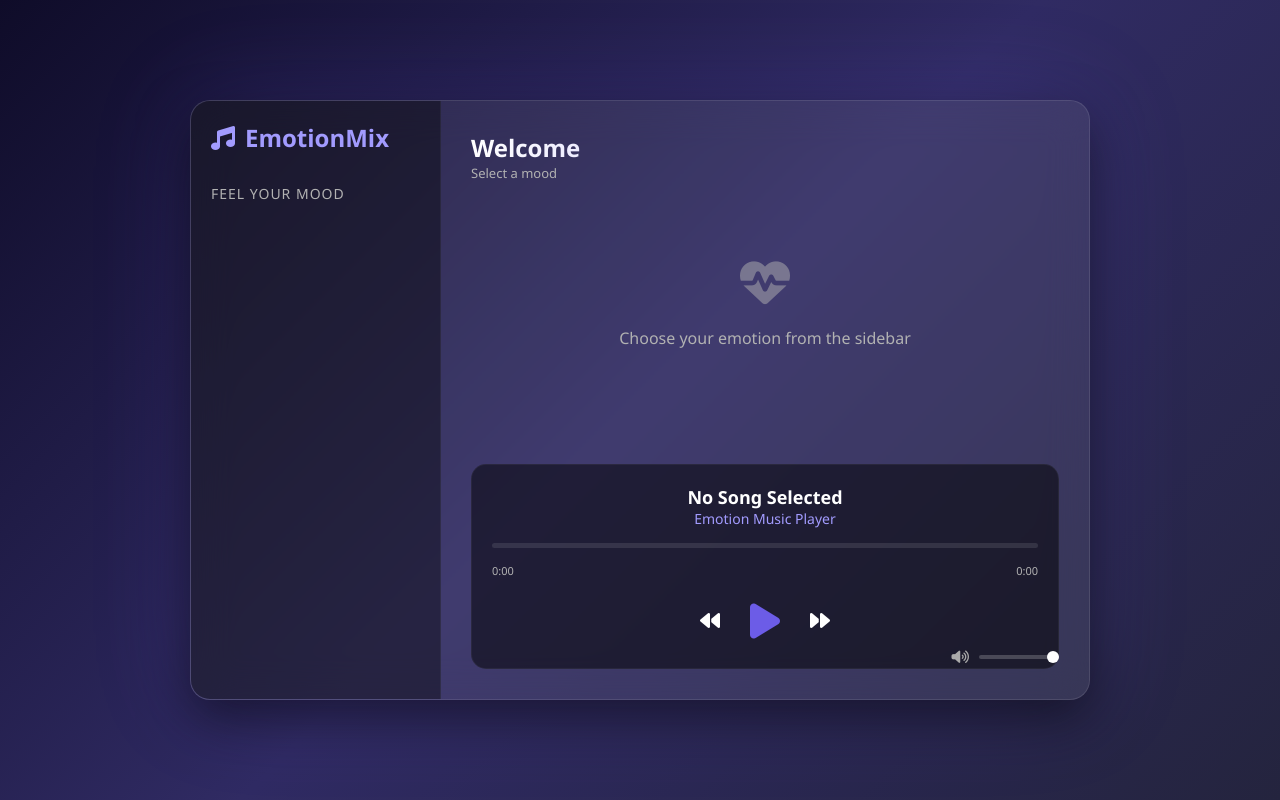
After one commit to kritiu14-collab/mood-interactive-app, a Flask app: template templates/musicapp.html in a window 1280 px wide. The commit adds this page. Run offline with Flask 3, Linux system fonts and the light colour scheme; the template is opened without the code that fills it, so the values that code supplies are empty.

Commit message:
i Added admin and features and changes in app.py wq

```diff
--- /dev/null
+++ b/templates/musicapp.html
@@ -0,0 +1,510 @@
+<!DOCTYPE html>
+<html lang="en">
+<head>
+    <meta charset="UTF-8">
+    <meta name="viewport" content="width=device-width, initial-scale=1.0">
+    <title>Emotion Music Player</title>
+    <link rel="stylesheet" href="https://cdnjs.cloudflare.com/ajax/libs/font-awesome/6.4.0/css/all.min.css">
+    <style>
+        :root {
+            --primary-color: #6c5ce7;
+            --secondary-color: #a29bfe;
+            --text-main: #ffffff;
+            --text-muted: #b2b2b2;
+        }
+
+        * {
+            margin: 0;
+            padding: 0;
+            box-sizing: border-box;
+            font-family: 'Segoe UI', Tahoma, Geneva, Verdana, sans-serif;
+        }
+
+        body {
+            background: linear-gradient(135deg, #0f0c29, #302b63, #24243e);
+            height: 100vh;
+            display: flex;
+            justify-content: center;
+            align-items: center;
+            color: var(--text-main);
+            overflow: hidden;
+            position: relative;
+        }
+
+        /* ✨ Sparkle Stars Background */
+        .stars-container {
+            position: fixed;
+            top: 0;
+            left: 0;
+            width: 100%;
+            height: 100%;
+            pointer-events: none;
+            z-index: 0;
+            overflow: hidden;
+        }
+
+        .star {
+            position: absolute;
+            background: white;
+            border-radius: 50%;
+            animation: twinkle var(--duration) ease-in-out infinite;
+            opacity: 0;
+        }
+
+        @keyframes twinkle {
+            0%, 100% { opacity: 0; transform: scale(0.5); }
+            50% { opacity: 1; transform: scale(1); box-shadow: 0 0 10px #fff, 0 0 20px var(--primary-color); }
+        }
+
+        /* Main Container */
+        .music-player {
+            width: 900px;
+            height: 600px;
+            background: rgba(255, 255, 255, 0.08);
+            backdrop-filter: blur(20px);
+            border-radius: 20px;
+            display: flex;
+            overflow: hidden;
+            box-shadow: 0 20px 50px rgba(0, 0, 0, 0.5), 0 0 100px rgba(108, 92, 231, 0.2);
+            border: 1px solid rgba(255, 255, 255, 0.1);
+            position: relative;
+            z-index: 1;
+        }
+
+        /* Sidebar */
+        .playlist-sidebar {
+            width: 250px;
+            background: rgba(0, 0, 0, 0.4);
+            padding: 20px;
+            border-right: 1px solid rgba(255, 255, 255, 0.05);
+            display: flex;
+            flex-direction: column;
+        }
+
+        .app-logo {
+            font-size: 24px;
+            font-weight: bold;
+            margin-bottom: 30px;
+            color: var(--secondary-color);
+            display: flex;
+            align-items: center;
+            gap: 10px;
+        }
+
+        .playlist-header {
+            font-size: 14px;
+            text-transform: uppercase;
+            letter-spacing: 1px;
+            color: var(--text-muted);
+            margin-bottom: 15px;
+        }
+
+        .playlist-btn {
+            background: transparent;
+            border: none;
+            color: var(--text-main);
+            text-align: left;
+            padding: 12px 15px;
+            margin-bottom: 8px;
+            cursor: pointer;
+            border-radius: 10px;
+            transition: 0.3s;
+            font-size: 15px;
+            display: flex;
+            align-items: center;
+            gap: 10px;
+        }
+
+        .playlist-btn:hover, .playlist-btn.active {
+            background: linear-gradient(90deg, var(--primary-color), var(--secondary-color));
+            box-shadow: 0 0 15px rgba(108, 92, 231, 0.5);
+        }
+
+        .playlist-btn .emoji {
+            font-size: 18px;
+        }
+
+        /* Main Content */
+        .main-content {
+            flex: 1;
+            padding: 30px;
+            display: flex;
+            flex-direction: column;
+            position: relative;
+        }
+
+        .playlist-title {
+            font-size: 24px;
+            font-weight: bold;
+            background: linear-gradient(90deg, #fff, var(--secondary-color));
+            -webkit-background-clip: text;
+            -webkit-text-fill-color: transparent;
+        }
+
+        .playlist-count {
+            font-size: 13px;
+            color: var(--text-muted);
+            margin-bottom: 15px;
+        }
+
+        .song-list {
+            flex: 1;
+            overflow-y: auto;
+            margin-top: 10px;
+        }
+
+        .song-list::-webkit-scrollbar {
+            width: 5px;
+        }
+        .song-list::-webkit-scrollbar-thumb {
+            background: var(--primary-color);
+            border-radius: 5px;
+        }
+
+        .song-item {
+            display: flex;
+            justify-content: space-between;
+            align-items: center;
+            padding: 15px;
+            border-bottom: 1px solid rgba(255, 255, 255, 0.05);
+            cursor: pointer;
+            transition: 0.2s;
+            border-radius: 8px;
+            margin-bottom: 5px;
+        }
+
+        .song-item:hover {
+            background: rgba(255, 255, 255, 0.1);
+        }
+
+        .song-item.playing {
+            background: linear-gradient(90deg, rgba(108, 92, 231, 0.4), transparent);
+            border-left: 4px solid var(--secondary-color);
+        }
+
+        .song-info h4 {
+            font-size: 15px;
+            margin-bottom: 4px;
+        }
+
+        .song-info p {
+            font-size: 12px;
+            color: var(--text-muted);
+        }
+
+        .song-duration {
+            font-size: 13px;
+            color: var(--text-muted);
+        }
+
+        /* Player Controls */
+        .player-controls {
+            background: rgba(0, 0, 0, 0.5);
+            padding: 20px;
+            border-radius: 15px;
+            margin-top: auto;
+            display: flex;
+            flex-direction: column;
+            gap: 15px;
+            border: 1px solid rgba(255, 255, 255, 0.05);
+        }
+
+        .track-info {
+            text-align: center;
+        }
+
+        .track-title {
+            font-size: 18px;
+            font-weight: bold;
+        }
+
+        .track-artist {
+            font-size: 14px;
+            color: var(--secondary-color);
+        }
+
+        .progress-area {
+            width: 100%;
+            height: 5px;
+            background: rgba(255, 255, 255, 0.1);
+            border-radius: 5px;
+            cursor: pointer;
+            position: relative;
+        }
+
+        .progress-bar {
+            width: 0%;
+            height: 100%;
+            background: linear-gradient(90deg, var(--primary-color), var(--secondary-color));
+            border-radius: 5px;
+            position: relative;
+        }
+
+        .progress-bar::after {
+            content: '';
+            position: absolute;
+            right: -5px;
+            top: -3px;
+            width: 12px;
+            height: 12px;
+            background: #fff;
+            border-radius: 50%;
+            box-shadow: 0 0 10px var(--primary-color);
+            opacity: 0;
+            transition: 0.2s;
+        }
+
+        .progress-area:hover .progress-bar::after {
+            opacity: 1;
+        }
+
+        .time-info {
+            display: flex;
+            justify-content: space-between;
+            font-size: 11px;
+            color: var(--text-muted);
+        }
+
+        .controls {
+            display: flex;
+            justify-content: center;
+            align-items: center;
+            gap: 30px;
+        }
+
+        .btn {
+            background: none;
+            border: none;
+            color: var(--text-main);
+            font-size: 20px;
+            cursor: pointer;
+            transition: 0.2s;
+        }
+
+        .btn:hover {
+            color: var(--secondary-color);
+            transform: scale(1.1);
+        }
+
+        .btn-big {
+            font-size: 40px;
+            color: var(--primary-color);
+        }
+
+        .btn-big:hover {
+            color: var(--secondary-color);
+        }
+
+        .volume-container {
+            position: absolute;
+            right: 30px;
+            bottom: 35px;
+            display: flex;
+            align-items: center;
+            gap: 10px;
+        }
+
+        input[type="range"] {
+            -webkit-appearance: none;
+            background: rgba(255,255,255,0.2);
+            height: 4px;
+            border-radius: 2px;
+            outline: none;
+        }
+
+        input[type="range"]::-webkit-slider-thumb {
+            -webkit-appearance: none;
+            width: 12px;
+            height: 12px;
+            background: #fff;
+            border-radius: 50%;
+            cursor: pointer;
+        }
+
+        .empty-state {
+            text-align: center;
+            padding: 50px;
+            color: var(--text-muted);
+        }
+
+        .empty-state i {
+            font-size: 50px;
+            margin-bottom: 20px;
+            opacity: 0.5;
+        }
+
+        @media (max-width: 768px) {
+            .music-player {
+                width: 100%;
+                height: 100vh;
+                border-radius: 0;
+                flex-direction: column;
+            }
+            .playlist-sidebar {
+                width: 100%;
+                height: 70px;
+                flex-direction: row;
+                overflow-x: auto;
+                padding: 0 10px;
+            }
+            .app-logo, .playlist-header { display: none; }
+            .playlist-btn {
+                white-space: nowrap;
+                margin-bottom: 0;
+                font-size: 13px;
+                padding: 8px 12px;
+            }
+        }
+
+    </style>
+</head>
+<body>
+
+    <!-- ✨ Sparkle Stars -->
+    <div class="stars-container" id="starsContainer"></div>
+
+    <div class="music-player">
+        <!-- Sidebar -->
+        <div class="playlist-sidebar">
+            <div class="app-logo">
+                <i class="fas fa-music"></i> EmotionMix
+            </div>
+            <div class="playlist-header">Feel Your Mood</div>
+            <div id="playlistContainer"></div>
+        </div>
+
+        <!-- Main Content -->
+        <div class="main-content">
+            <div class="playlist-title" id="playlistTitle">Welcome</div>
+            <div class="playlist-count" id="playlistCount">Select a mood</div>
+
+            <div class="song-list" id="songList">
+                <div class="empty-state">
+                    <i class="fas fa-heartbeat"></i>
+                    <p>Choose your emotion from the sidebar</p>
+                </div>
+            </div>
+
+            <!-- Player Controls -->
+            <div class="player-controls">
+                <div class="track-info">
+                    <div class="track-title" id="trackTitle">No Song Selected</div>
+                    <div class="track-artist" id="trackArtist">Emotion Music Player</div>
+                </div>
+
+                <div class="progress-area" id="progressArea">
+                    <div class="progress-bar" id="progressBar"></div>
+                </div>
+                <div class="time-info">
+                    <span id="currentTime">0:00</span>
+                    <span id="totalDuration">0:00</span>
+                </div>
+
+                <div class="controls">
+                    <button class="btn" id="prevBtn"><i class="fas fa-backward"></i></button>
+                    <button class="btn btn-big" id="playPauseBtn"><i class="fas fa-play"></i></button>
+                    <button class="btn" id="nextBtn"><i class="fas fa-forward"></i></button>
+                </div>
+
+                <div class="volume-container">
+                    <i class="fas fa-volume-up" style="font-size: 14px; color: #aaa;"></i>
+                    <input type="range" min="0" max="100" value="100" id="volumeSlider" style="width: 80px;">
+                </div>
+            </div>
+        </div>
+    </div>
+
+    <audio id="audio"></audio>
+
+    <script>
+        // =====================================================
+        // 👑 ADMIN SECTION - ADD YOUR MUSIC HERE
+        // =====================================================
+        // Replace 'src' with your music file URLs
+        // Example: src: 'music/your-song.mp3'
+        // =====================================================
+
+        const adminData = {
+    playlists: [
+        {
+            id: 'joy',
+            name: 'Joy',
+            emoji: '😊',
+            songs: [
+                { title: 'Happy Days', artist: 'Joyful Beats', duration: '0:30', src: 'https://www.soundhelix.com/examples/mp3/SoundHelix-Song-1.mp3' },
+                { title: 'Celebration', artist: 'Party Vibes', duration: '0:25', src: 'https://www.soundhelix.com/examples/mp3/SoundHelix-Song-2.mp3' },
+                { title: 'Sunshine', artist: 'Bright Melodies', duration: '0:20', src: 'https://www.soundhelix.com/examples/mp3/SoundHelix-Song-3.mp3' }
+            ]
+        },  // ← COMMA added
+        {
+            id: 'anger',
+            name: 'Anger',
+            emoji: '😠',
+            songs: [
+                { title: 'Thunder Strike', artist: 'Heavy Bass', duration: '0:30', src: 'https://www.soundhelix.com/examples/mp3/SoundHelix-Song-5.mp3' },
+                { title: 'Fire Storm', artist: 'Intense Beats', duration: '0:25', src: 'https://www.soundhelix.com/examples/mp3/SoundHelix-Song-6.mp3' },
+                { title: 'Rage Mode', artist: 'Power Rhythm', duration: '0:20', src: 'https://www.soundhelix.com/examples/mp3/SoundHelix-Song-7.mp3' }
+            ]
+        },  // ← COMMA added
+        {
+            id: 'fear',
+            name: 'Fear',
+            emoji: '😨',
+            songs: [
+                { title: 'Dark Shadows', artist: 'Horror Tones', duration: '0:30', src: 'https://www.soundhelix.com/examples/mp3/SoundHelix-Song-9.mp3' },
+                { title: 'Creepy Night', artist: 'Suspense', duration: '0:25', src: 'https://www.soundhelix.com/examples/mp3/SoundHelix-Song-10.mp3' },
+                { title: 'Unknown Presence', artist: 'Mystery', duration: '0:20', src: 'https://www.soundhelix.com/examples/mp3/SoundHelix-Song-11.mp3' }
+            ]
+        },  // ← COMMA added
+        {
+            id: 'sadness',
+            name: 'Sadness',
+            emoji: '😢',
+            songs: [
+                { title: 'Tears Fall', artist: 'Melancholy', duration: '0:30', src: 'https://www.soundhelix.com/examples/mp3/SoundHelix-Song-12.mp3' },
+                { title: 'Lonely Heart', artist: 'Emotional', duration: '0:25', src: 'https://www.soundhelix.com/examples/mp3/SoundHelix-Song-13.mp3' },
+                { title: 'Rainy Day', artist: 'Blue Mood', duration: '0:20', src: 'https://www.soundhelix.com/examples/mp3/SoundHelix-Song-14.mp3' }
+            ]
+        },  // ← COMMA added
+        {
+            id: 'anxiety',
+            name: 'Anxiety',
+            emoji: '😰',
+            songs: [
+                { title: 'Panic Attack', artist: 'Stress', duration: '0:30', src: 'https://www.soundhelix.com/examples/mp3/SoundHelix-Song-15.mp3' },
+                { title: 'Racing Mind', artist: 'Nervous', duration: '0:25', src: 'https://www.soundhelix.com/examples/mp3/SoundHelix-Song-16.mp3' },
+                { title: 'Restless', artist: 'Worry', duration: '0:20', src: 'https://www.soundhelix.com/examples/mp3/SoundHelix-Song-1.mp3' }
+            ]
+        },  // ← COMMA added
+        {
+            id: 'calm',
+            name: 'Calm',
+            emoji: '😌',
+            songs: [
+                { title: 'Peaceful Mind', artist: 'Zen', duration: '0:30', src: 'https://www.soundhelix.com/examples/mp3/SoundHelix-Song-3.mp3' },
+                { title: 'Gentle River', artist: 'Nature', duration: '0:25', src: 'https://www.soundhelix.com/examples/mp3/SoundHelix-Song-4.mp3' },
+                { title: 'Morning Calm', artist: 'Relaxation', duration: '0:20', src: 'https://www.soundhelix.com/examples/mp3/SoundHelix-Song-5.mp3' }
+            ]
+        },  // ← COMMA added
+        {
+            id: 'tired',
+            name: 'Tired',
+            emoji: '😴',
+            songs: [
+                { title: 'Sleepy Time', artist: 'Lullaby', duration: '0:30', src: 'https://www.soundhelix.com/examples/mp3/SoundHelix-Song-7.mp3' },
+                { title: 'Rest Mode', artist: 'Dreamy', duration: '0:25', src: 'https://www.soundhelix.com/examples/mp3/SoundHelix-Song-8.mp3' },
+                { title: 'Deep Sleep', artist: 'Sleep', duration: '0:20', src: 'https://www.soundhelix.com/examples/mp3/SoundHelix-Song-9.mp3' }
+            ]
+        },  // ← COMMA added
+        {
+            id: 'moodswings',
+            name: 'Mood Swings',
+            emoji: '🎢',
+            songs: [
+                { title: 'Emotional Rollercoaster', artist: 'Mixed Feelings', duration: '0:30', src: 'https://www.soundhelix.com/examples/mp3/SoundHelix-Song-10.mp3' },
+                { title: 'Ups and Downs', artist: 'Variety', duration: '0:25', src: 'https://www.soundhelix.com/examples/mp3/SoundHelix-Song-11.mp3' },
+                { title: 'Random Mix', artist: 'Everything', duration: '0:20', src: 'https://www.soundhelix.com/examples/mp3/SoundHelix-Song-12.mp3' }
+            ]
+        }  // ← NO comma (last item)
+    ]
+};
```
Also changed, not shown: templates/tracker.html (+9 -1 lines), database.db, templates/background.jpeg (added), templates/mood_image.jpg (added), templates/music_image.jpg (added), templates/task_image.jpg (added).
